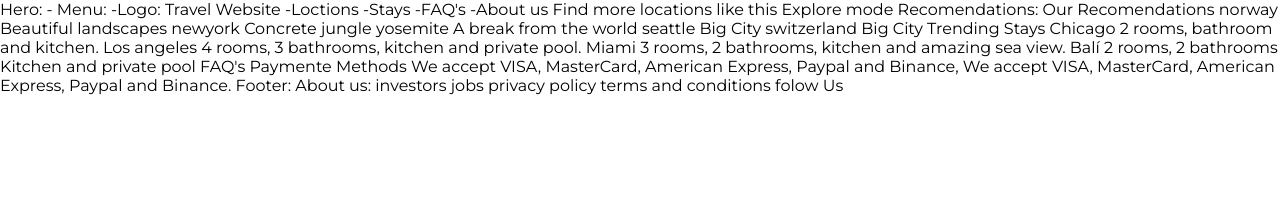
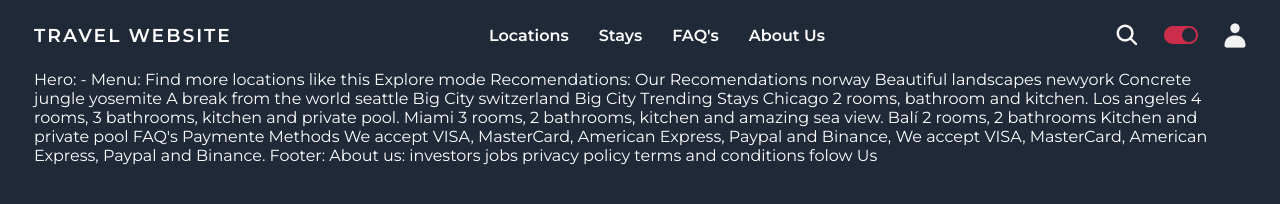
Before and after one commit to nivamolin/travel-website, a plain HTML site: page images/index.html in a window 1280 px wide. Drawn offline with Linux system fonts and the light colour scheme.

Commit message:
header version desktop terminado

```diff
--- a/images/index.html
+++ b/images/index.html
@@ -12,16 +12,35 @@
 
 </head>
 <body>
+    <header class="header">
+        <div class="header__container1">
+            <h3 class="header__logo">Travel Website</h3>
+        </div>
+        <nav class="header__nav">
+            <ul class="header__list">
+                <li class="header__li"><a href="#" class="header__links">Locations</a></li>
+                <li class="header__li"><a href="#" class="header__links">Stays</a></li>
+                <li class="header__li"><a href="#" class="header__links">FAQ's</a></li>
+                <li class="header__li"><a href="#" class="header__links">About Us</a></li>
+            </ul>
+        </nav>
+        <div class="header__container2">
+            <img src="/images/Icons/search-icon.png" alt="" class="header__icons">
+            <img src="/images/Icons/switch.png" alt="" class="header__icons">
+            <img src="/images/Icons/login-icon.png" alt="" class="header__icons">
+        </div>
+    </header>
+
+
+
+
 
 
 
     Hero:
     - Menu:
-        -Logo: Travel Website
-        -Loctions
-        -Stays
-        -FAQ's
-        -About us
+
+
 
         Find more locations like this
         Explore mode
--- a/images/main.css
+++ b/images/main.css
@@ -12,6 +12,9 @@
     --azul-oscuro: #1F2937;
     --gris-oscuro: #1F2937;
     --gris-claro: #374151;
+
+    /* ---- utilities ---- */
+    --padding: 0px 34px;
 }
 
 
@@ -30,4 +33,50 @@ html {
 body {
     font-size: var(--font-size);
     font-family: var(--font-family);
+    background-color: var(--azul-oscuro);
+    color: var(--blanco);
+    padding: var(--padding);
 }
+
+
+/* ---- Header ---- */
+
+.header {
+    height: 70px;
+    display: flex;
+    justify-content: space-between;
+    align-items: center;
+}
+
+.header__logo {
+    text-transform: uppercase;
+    letter-spacing: 2px;
+}
+
+.header__nav {
+    width: 370px;
+}
+
+.header__list {
+    display: flex;
+    list-style: none;
+}
+
+.header__links {
+    text-decoration: none;
+    color: var(--blanco);
+    margin-right: 30px;
+    font-weight: var(--semi-bold);
+    transition: .3s;
+}
+
+.header__links:hover {
+    text-decoration: underline;
+}
+
+.header__container2 {
+    width: 130px;
+    display: flex;
+    align-items: center;
+    justify-content: space-between;
+}
```
